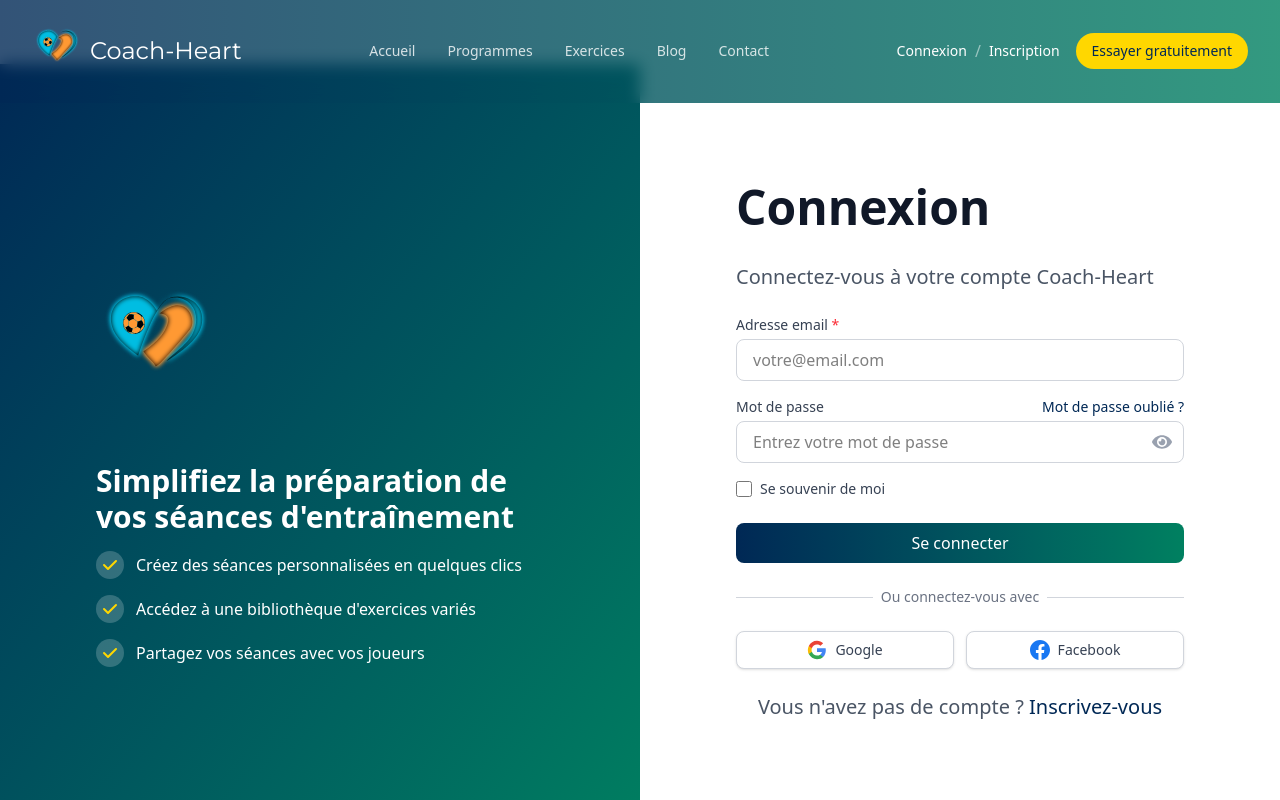
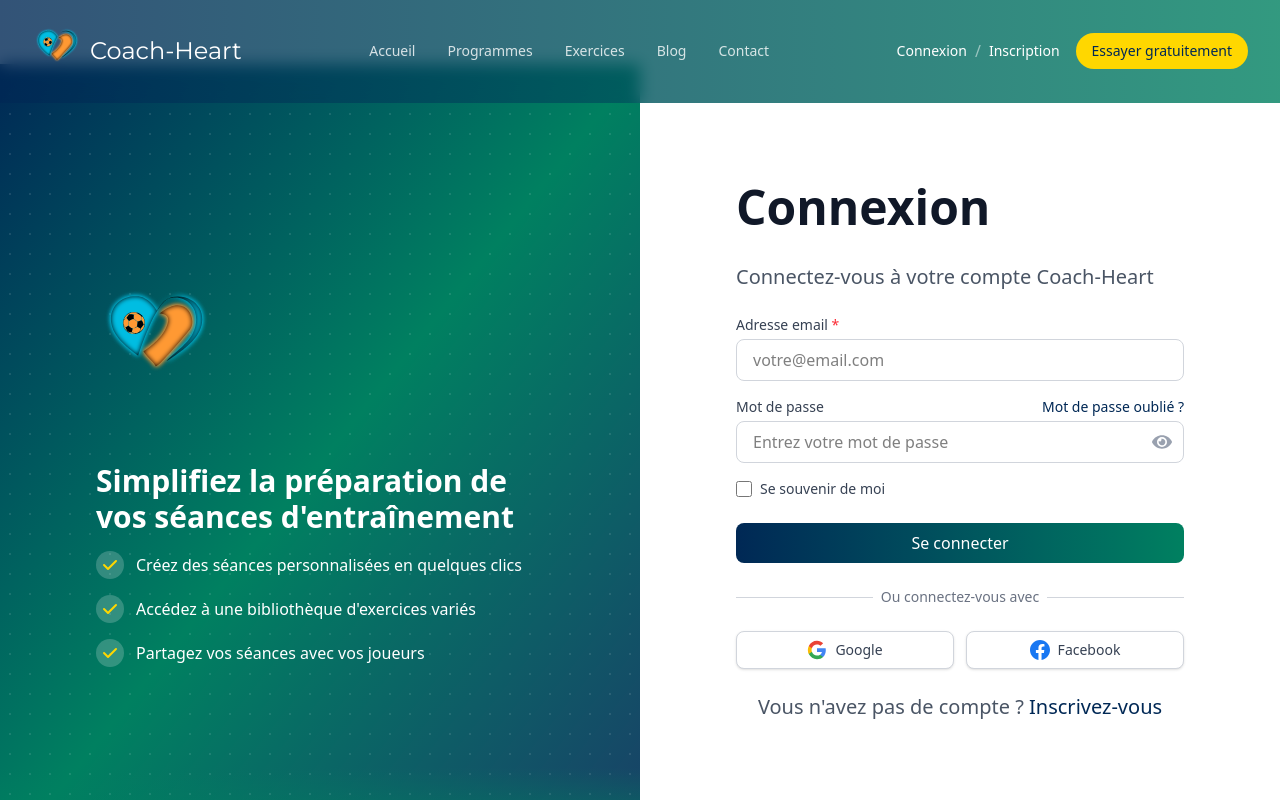
Before and after one commit to petaccia/coatch-heart, a Next.js app in the folder frontend/: page /login in a window 1280 px wide. Shown: the top 800 px of the page. Built offline with nearby package versions, Linux system fonts and the light colour scheme.

Commit message:
feat: enhance AuthSidebar with gradient that blends with footer

```diff
--- a/frontend/src/components/auth/layout-components/AuthSidebar.tsx
+++ b/frontend/src/components/auth/layout-components/AuthSidebar.tsx
@@ -12,12 +12,20 @@ const features = [
 const AuthSidebar = () => {
   return (
     <motion.div
-      className="hidden md:flex md:w-1/2 bg-gradient-to-br from-primary to-secondary items-center justify-center p-8"
+      className="hidden md:flex md:w-1/2 items-center justify-center p-8 relative overflow-hidden"
       initial={{ opacity: 0, x: -50 }}
       animate={{ opacity: 1, x: 0 }}
       transition={{ duration: 0.5 }}
     >
-      <div className="max-w-md text-white">
+      {/* Fond avec dégradé complexe */}
+      <div className="absolute inset-0 bg-gradient-to-br from-primary via-secondary to-primary/90 z-0" />
+
+      {/* Effet de vague pour transition fluide */}
+      <div className="absolute bottom-0 left-0 right-0 h-24 bg-gradient-to-t from-secondary to-transparent z-10" />
+
+      {/* Motif de points */}
+      <div className="absolute inset-0 opacity-10 bg-[radial-gradient(circle,_#ffffff_1px,_transparent_1px)] bg-[length:20px_20px] z-10" />
+      <div className="max-w-md text-white relative z-20">
         <AuthLogo size={120} className="mb-8" />
 
         <motion.h2
```
